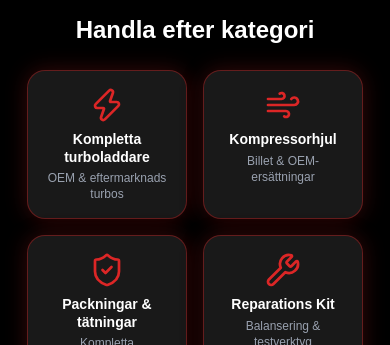
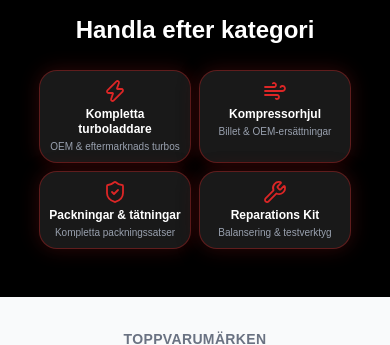
Before and after one commit to Antonyy-star/Turboshop, a Next.js app: page / in a window 390 px wide. Shown: the part 499-844 px from the top of the page. Built offline with nearby package versions, Linux system fonts and the light colour scheme.

Commit message:
Compact category cards on mobile — smaller padding, icon, text, gap
Desktop layout unchanged. Mobile (< 768px): p-2, text-xs, 24px icon,
gap-2, 10px desc text.

Co-Authored-By: Claude Sonnet 4.6 <noreply@anthropic.com>

```diff
--- a/src/app/globals.css
+++ b/src/app/globals.css
@@ -157,6 +157,13 @@ body {
 }
 
 
+@media (max-width: 767px) {
+  .category-card-icon {
+    width: 24px !important;
+    height: 24px !important;
+  }
+}
+
 @keyframes mobileMenuIn {
   from { transform: translateY(-6px); }
   to   { transform: translateY(0); }
--- a/src/app/page.tsx
+++ b/src/app/page.tsx
@@ -78,17 +78,17 @@ export default function Home() {
         <section className="bg-black py-12">
           <div className="max-w-7xl mx-auto px-4">
             <h2 className="text-2xl font-bold mb-6 text-white text-center">Handla efter kategori</h2>
-            <div className="flex flex-wrap justify-center gap-4">
+            <div className="flex flex-wrap justify-center gap-2 md:gap-4">
               {categories.map((cat) => (
                 <Link
                   key={cat.name}
                   href={cat.href}
-                  className="feature-card block p-4 text-center"
-                  style={{ textDecoration: "none", width: 160 }}
+                  className="feature-card category-card block p-2 md:p-4 text-center"
+                  style={{ textDecoration: "none", width: 152 }}
                 >
-                  <cat.Icon size={36} color="#DC2626" strokeWidth={1.8} className="mx-auto mb-2" />
-                  <h3 className="font-semibold text-sm text-white leading-tight">{cat.name}</h3>
-                  <p className="text-xs text-gray-400 mt-1">{cat.desc}</p>
+                  <cat.Icon size={36} color="#DC2626" strokeWidth={1.8} className="category-card-icon mx-auto mb-1 md:mb-2" />
+                  <h3 className="font-semibold text-xs md:text-sm text-white leading-tight">{cat.name}</h3>
+                  <p className="text-[10px] md:text-xs text-gray-400 mt-0.5 md:mt-1">{cat.desc}</p>
                 </Link>
               ))}
             </div>
```
